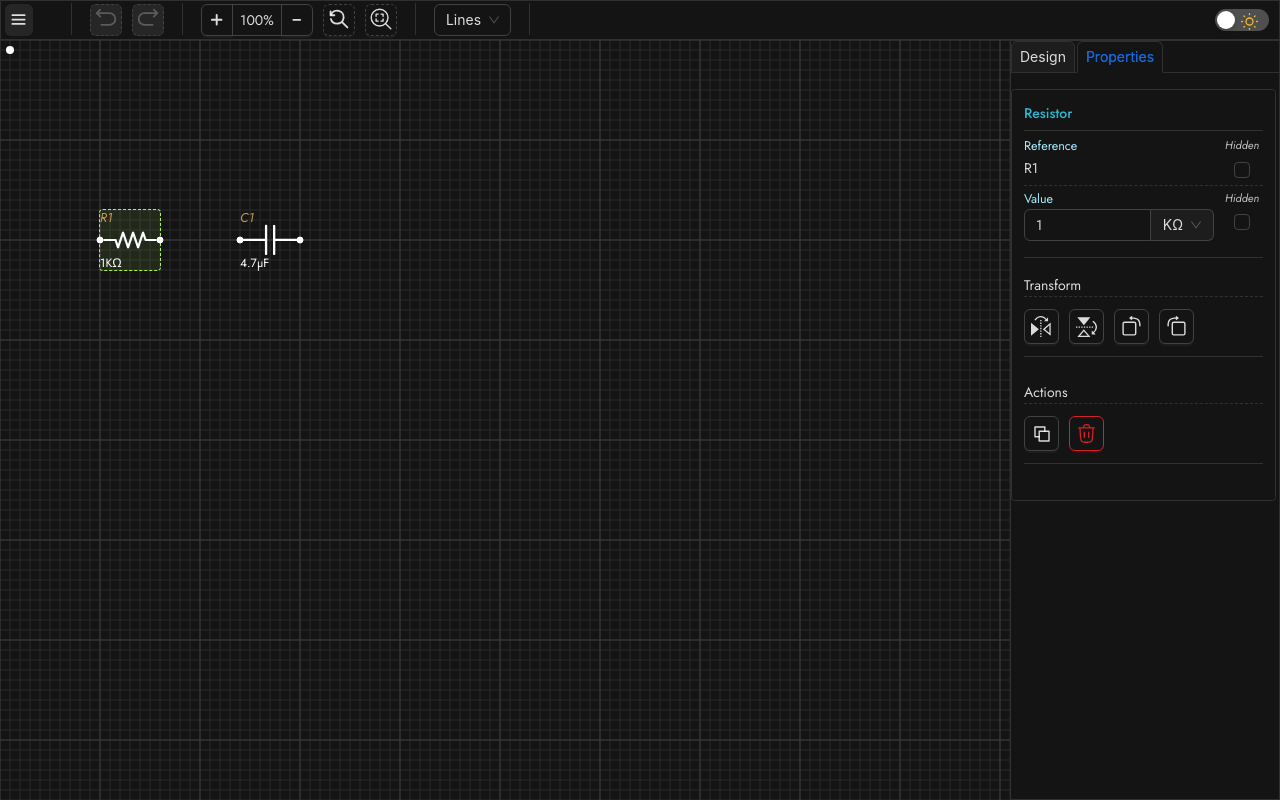
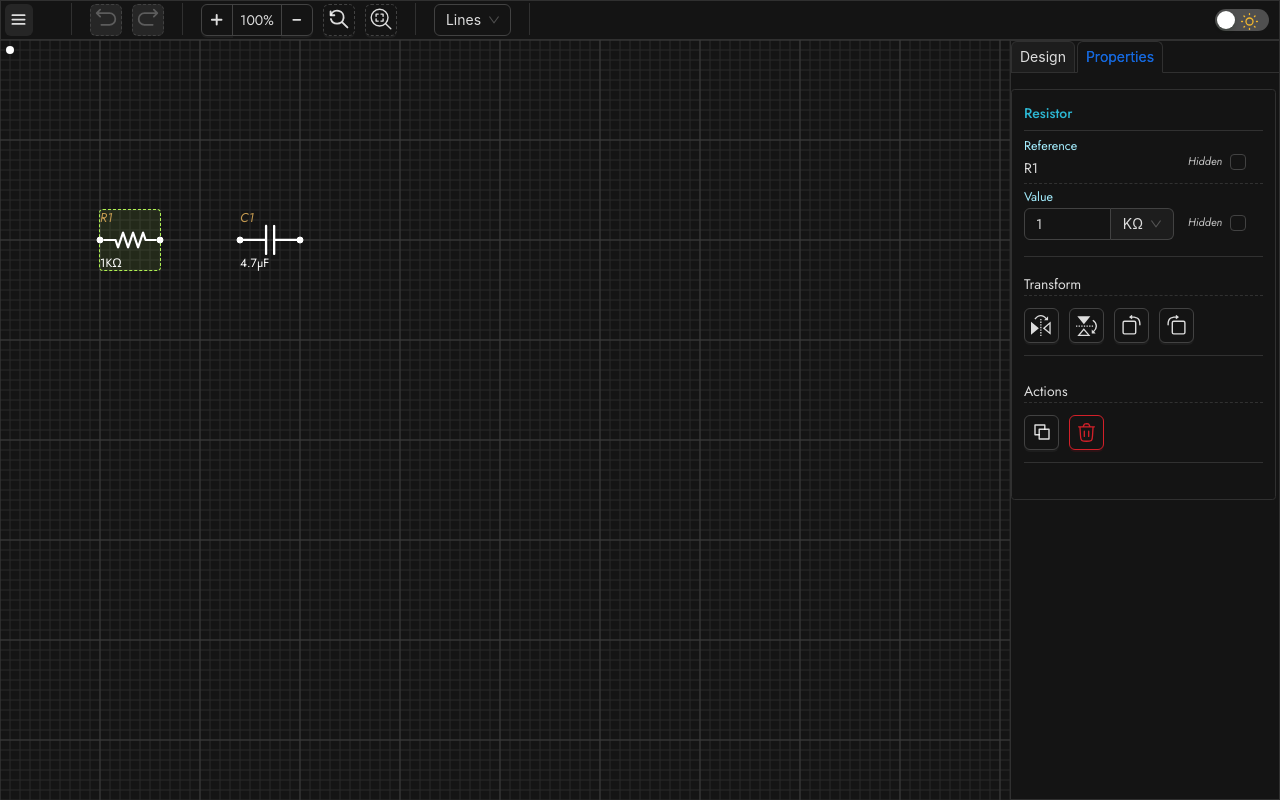
Before and after one commit to AletzMan/bitlab-circuit, a React (Vite) app: page / in a window 1280 px wide. Both pictures are taken after a click on the element 160 px from the left and 240 px from the top of the page. Built offline with nearby package versions, Linux system fonts and the light colour scheme.

Commit message:
Styles: change hidden labels

```diff
--- a/src/components/ComponentProperties/styles.module.css
+++ b/src/components/ComponentProperties/styles.module.css
@@ -14,8 +14,9 @@
 
 .value {
     display: grid;
-    grid-template-columns: 1fr 3em;
-    gap: 0.5em;
+    grid-template-columns: 1fr 0.5fr;
+    place-items: center start;
+    gap: 1em;
 }
 
 .value_number {
@@ -28,15 +29,22 @@
 .value_label {
     font-size: 0.9em;
     color: var(--label-color);
+
+}
+
+.label_reference {
+    padding: 0.25em 0;
 }
 
 .value_hidden {
     display: flex;
-    flex-direction: column;
+    flex-direction: row;
     align-items: center;
-    justify-content: flex-start;
+    justify-content: center;
+    align-self: flex-end;
+    padding: 0 0 0.5em 0;
     font-size: 0.8em;
-    gap: 4px;
+    gap: 8px;
     font-style: italic;
     color: var(--label-second-color);
 }
```
